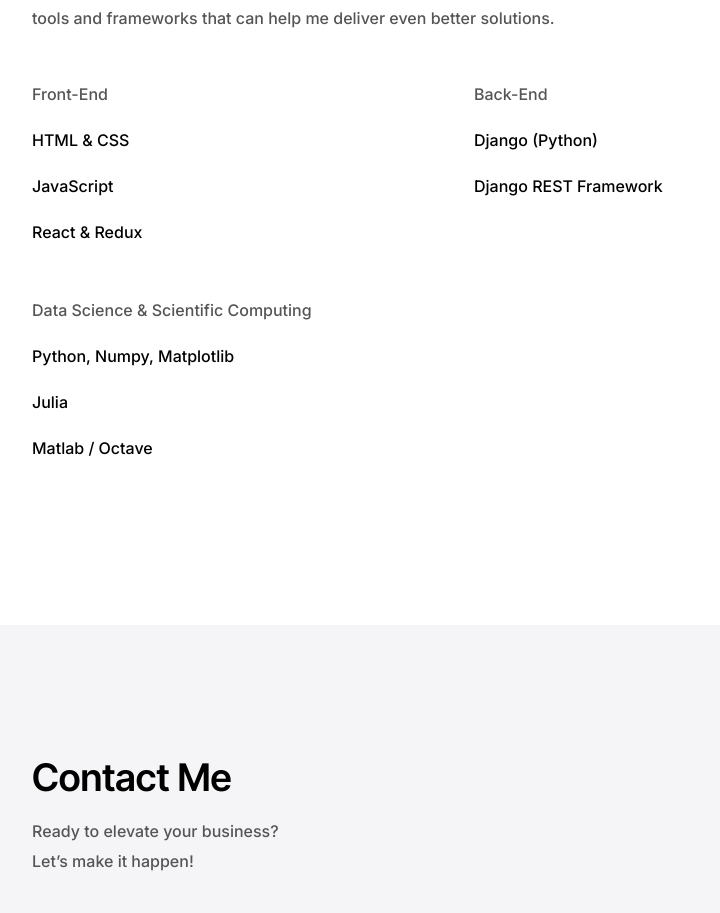
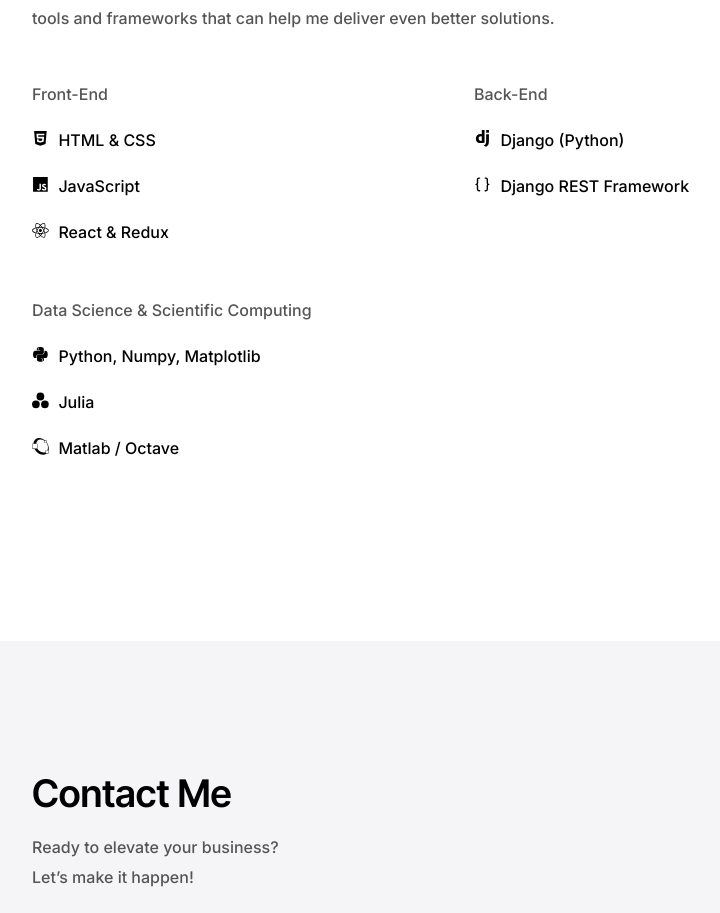
Before and after one commit to KevinvdT/kevinvandertoorn.com, a React (Vite) app: page /contact in a window 1280 px wide. Shown: the part 2388-3301 px from the top of the page, without its empty margins (166-886 px from the left). Built offline with nearby package versions, Linux system fonts and the light colour scheme.

Commit message:
Skill icons

```diff
--- a/package.json
+++ b/package.json
@@ -14,6 +14,7 @@
     "@reduxjs/toolkit": "^2.2.7",
     "react": "^18.3.1",
     "react-dom": "^18.3.1",
+    "react-icons": "^5.3.0",
     "react-redux": "^9.1.2",
     "smoothscroll-polyfill": "^0.4.4",
     "styled-components": "^6.1.12"
--- a/src/pages/Home/Skills/SkillSet.jsx
+++ b/src/pages/Home/Skills/SkillSet.jsx
@@ -16,7 +16,28 @@
   margin: 0.5rem 0 0 0; // Add margin at the top
 `;
 
-const SkillListItem = styled(SectionText)`
+const SkillItem = styled.div`
+  display: flex;
+  flex-direction: row;
+`;
+
+const SkillItemIcon = styled.div`
+  line-height: 1.875rem;
+  margin-right: 0.6rem;
+  position: relative;
+  top: 0.0775em;
+  width: 1.05em;
+  height: auto;
+  /* &:hover {
+    color: ${({ color }) => color || 'inherit'};
+  } */
+  & > svg {
+    width: 1.05em;
+    height: auto;
+  }
+`;
+
+const SkillItemName = styled(SectionText)`
   font-size: 1rem; // Skill item font size
   color: ${({ theme }) => theme.colors.light.primaryText}; // Skill item color
 
@@ -35,8 +56,11 @@
 );
 
 // Skill component for individual skills
-export const Skill = ({ children }) => (
-  <SkillListItem as="li">{children}</SkillListItem>
+export const Skill = ({ icon: Icon, iconColor, children }) => (
+  <SkillItem>
+    <SkillItemIcon color={iconColor}>{Icon ? <Icon /> : null}</SkillItemIcon>
+    <SkillItemName as="li">{children}</SkillItemName>
+  </SkillItem>
 );
 
 export default SkillSet;
--- a/src/pages/Home/Skills/index.jsx
+++ b/src/pages/Home/Skills/index.jsx
@@ -7,6 +7,18 @@
 import SkillSet, { Skill } from './SkillSet';
 import useWindowWidth from './useWindowWidth';
 // import theme from '../../../styles/theme';
+import {
+  FaReact as IconReact,
+  FaHtml5 as IconHtml,
+  FaPython as IconPython
+} from "react-icons/fa";
+import { IoLogoJavascript as IconJs } from "react-icons/io5";
+import {
+  SiJulia as IconJulia,
+  SiOctave as IconMatlab,
+  SiDjango as IconDjango
+} from "react-icons/si";
+import { LuBraces as IconDrf } from "react-icons/lu";
 
 const SkillSetsWrapper = styled.div`
   margin-top: 30px;
@@ -31,20 +43,20 @@
         <TwoCol aligntop fixed>
 
           <SkillSet title="Front-End">
-            <Skill>HTML & CSS</Skill>
-            <Skill>JavaScript</Skill>
-            <Skill>React & Redux</Skill>
+            <Skill icon={IconHtml} iconColor='#e44d25'>HTML & CSS</Skill>
+            <Skill icon={IconJs} iconColor='#f1dc55'>JavaScript</Skill>
+            <Skill icon={IconReact} iconColor='#61dbfb'>React & Redux</Skill>
           </SkillSet>
           <SkillSet title="Back-End">
-            <Skill>Django (Python)</Skill>
-            <Skill>{isVerySmallScreen ? 'Django REST Fw.' : isSmallScreen ? 'Django REST Framew.' : 'Django REST Framework'}
+            <Skill icon={IconDjango}>Django (Python)</Skill>
+            <Skill icon={IconDrf}>{isVerySmallScreen ? 'Django REST Fw.' : isSmallScreen ? 'Django REST Framew.' : 'Django REST Framework'}
             </Skill>
           </SkillSet>
         </TwoCol>
         <SkillSet title="Data Science & Scientific Computing">
-          <Skill>Python, Numpy, Matplotlib</Skill>
-          <Skill>Julia</Skill>
-          <Skill>Matlab / Octave</Skill>
+          <Skill icon={IconPython}>Python, Numpy, Matplotlib</Skill>
+          <Skill icon={IconJulia}>Julia</Skill>
+          <Skill icon={IconMatlab}>Matlab / Octave</Skill>
         </SkillSet>
       </SkillSetsWrapper>
     </Container>
```
Also changed, not shown: 1 other file (tests, documents, lock files or other folders).
